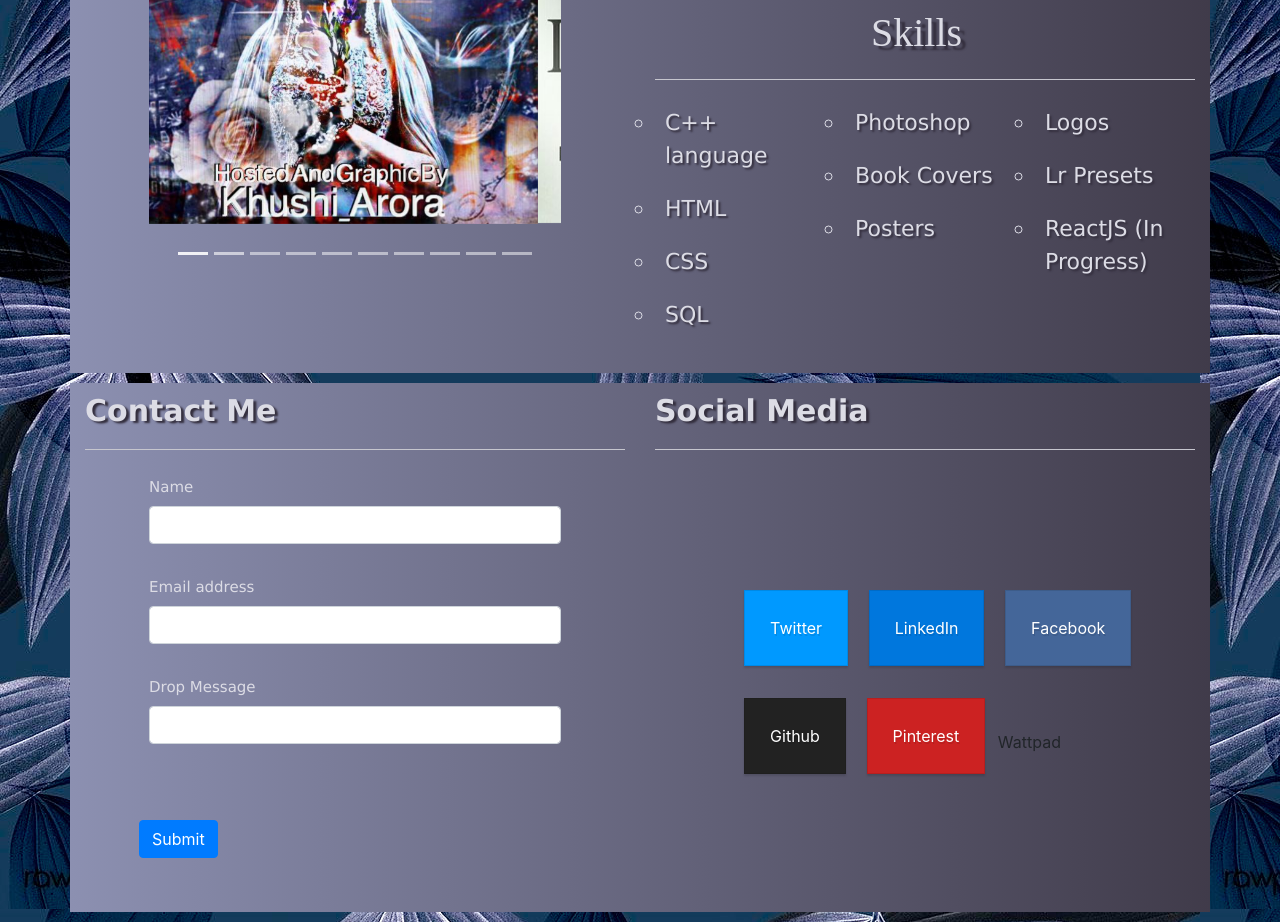
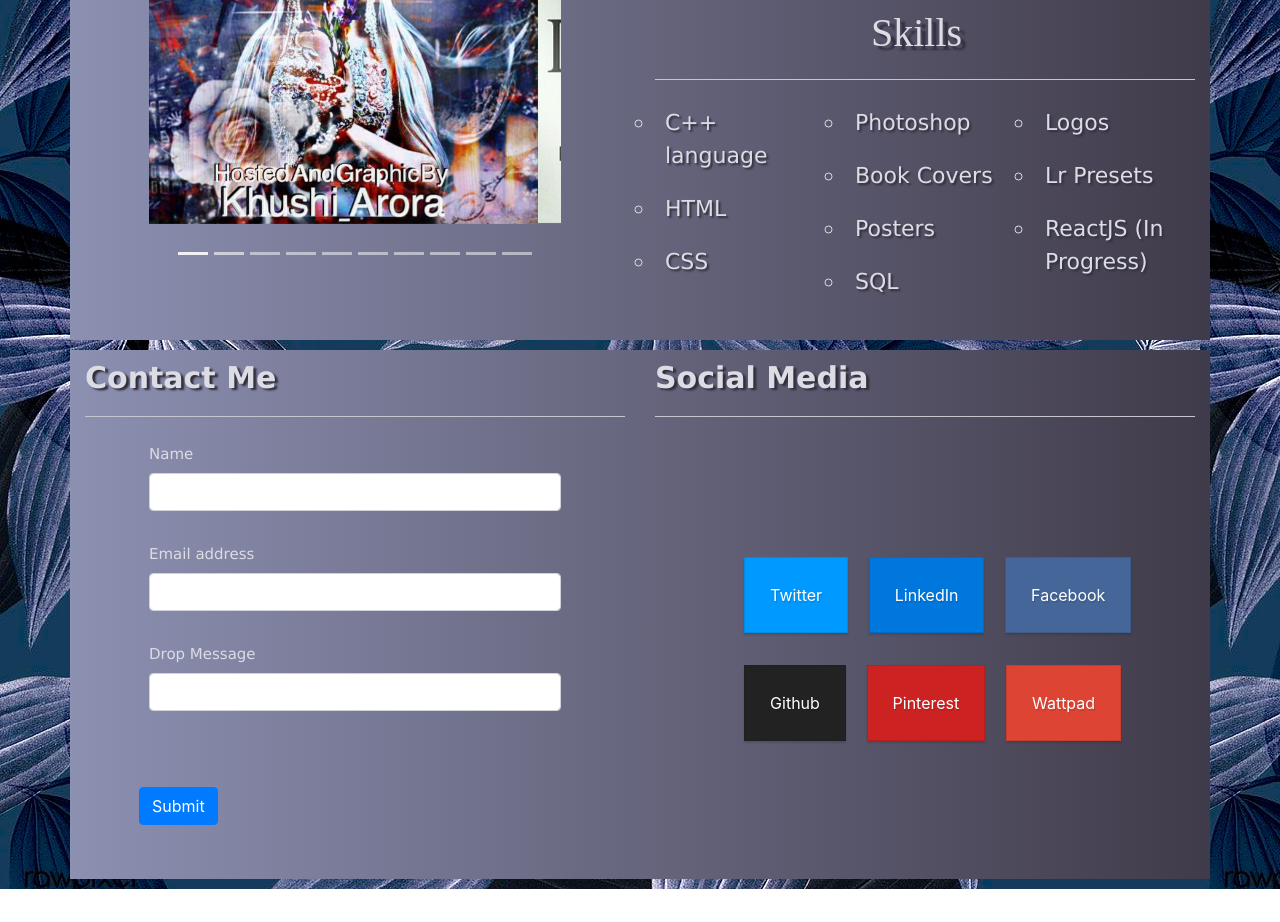
Before and after one commit to Khushii-Arora/Portfolio, a plain HTML site: page index.html in a window 1280 px wide. Shown: the part 891-1813 px from the top of the page. After the commit the page ends 1780 px from the top, so only its background shows below. Drawn offline with nearby package versions, Linux system fonts and the light colour scheme.

Commit message:
profile links added

```diff
--- a/index.html
+++ b/index.html
@@ -170,7 +170,7 @@
                       <li>C++ language</li>
                       <li>HTML</li>
                       <li>CSS</li>
-                      <li>SQL</li>
+
 
                     </ul> </div>
 
@@ -180,6 +180,7 @@
                       <li>Photoshop</li>
                       <li>Book Covers</li>
                       <li>Posters</li>
+                      <li>SQL</li>
                     </ul> </div>
 
 
@@ -267,7 +268,7 @@
                       <i class="fa fa-pinterest"></i> Pinterest
                     </a>
 
-                    <a href="https://www.wattpad.com/user/Khushi_Arora" class="fab fa-weebly"></a>
+                    <a href="https://www.wattpad.com/user/Khushi_Arora" class="button google-plus">
                       <i class="fa fa-google-plus"></i> Wattpad
                     </a>
                   </div>
```
